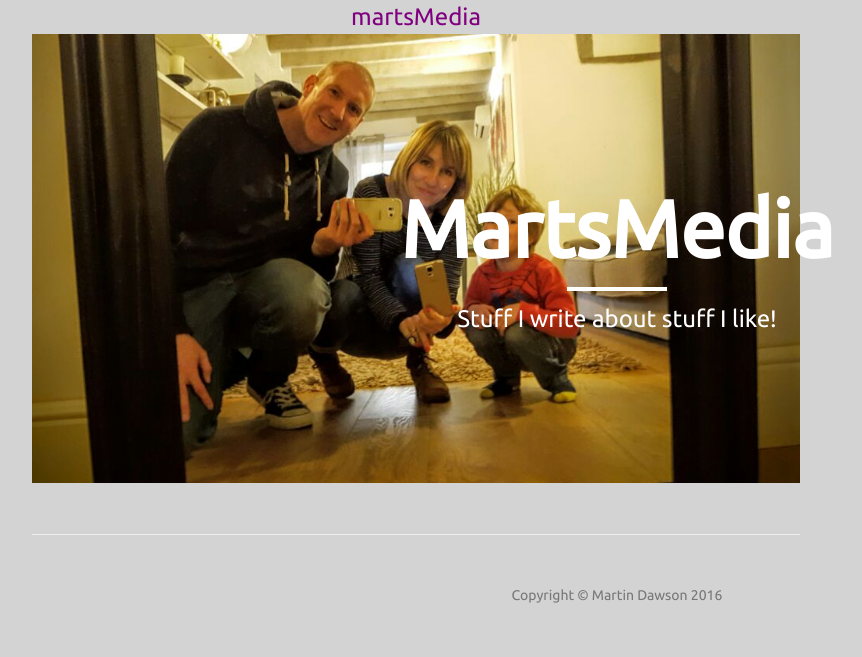
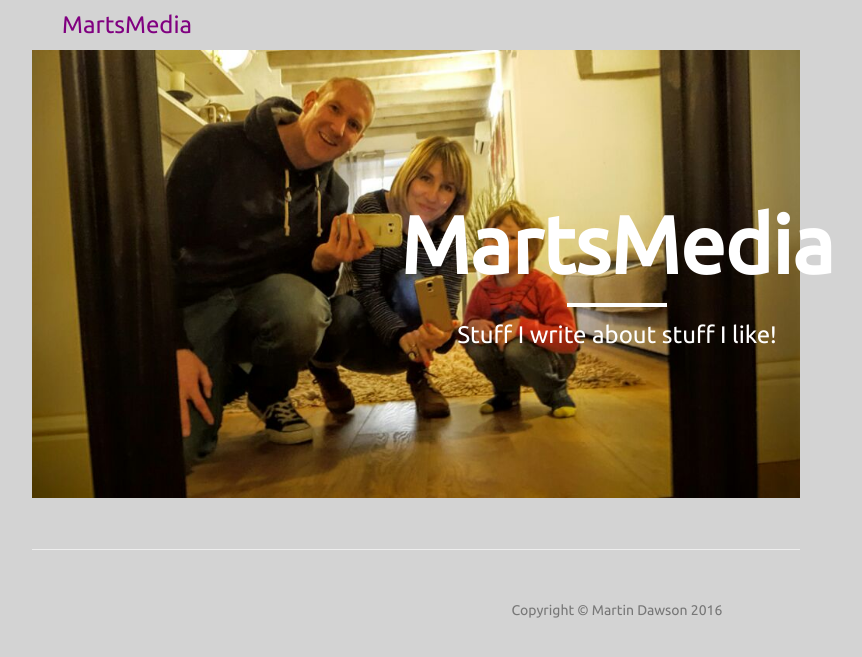
Before and after one commit to dawsino/dawsino.github.io, a Jekyll site: the page built from altindex.html, in a window 1280 px wide. Shown: the top 657 px of the page, without its empty margins (224-1086 px from the left). Built offline with Jekyll 4.4.1, drawn with Linux system fonts in a browser that asks for light colours; nearby versions of some CDN libraries.

Commit message:
Update nav2.html

```diff
--- a/_includes/nav2.html
+++ b/_includes/nav2.html
@@ -1,3 +1,3 @@
-<div class="logo">
-   <a class="logo" href="\">martsMedia</a>
+<div class="container">
+   <a class="navbar-brand" href="\">MartsMedia</a>
 </div>
```
